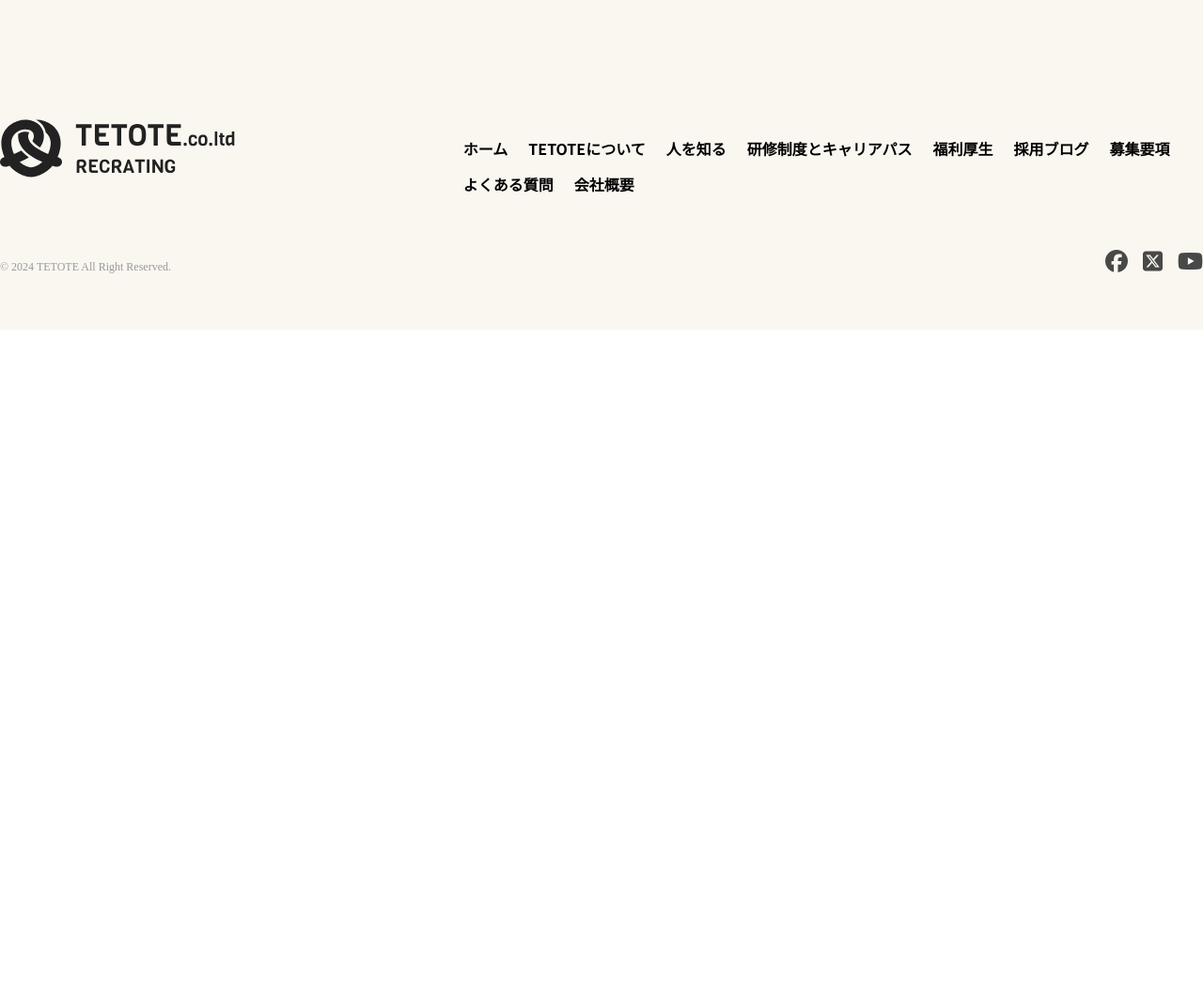
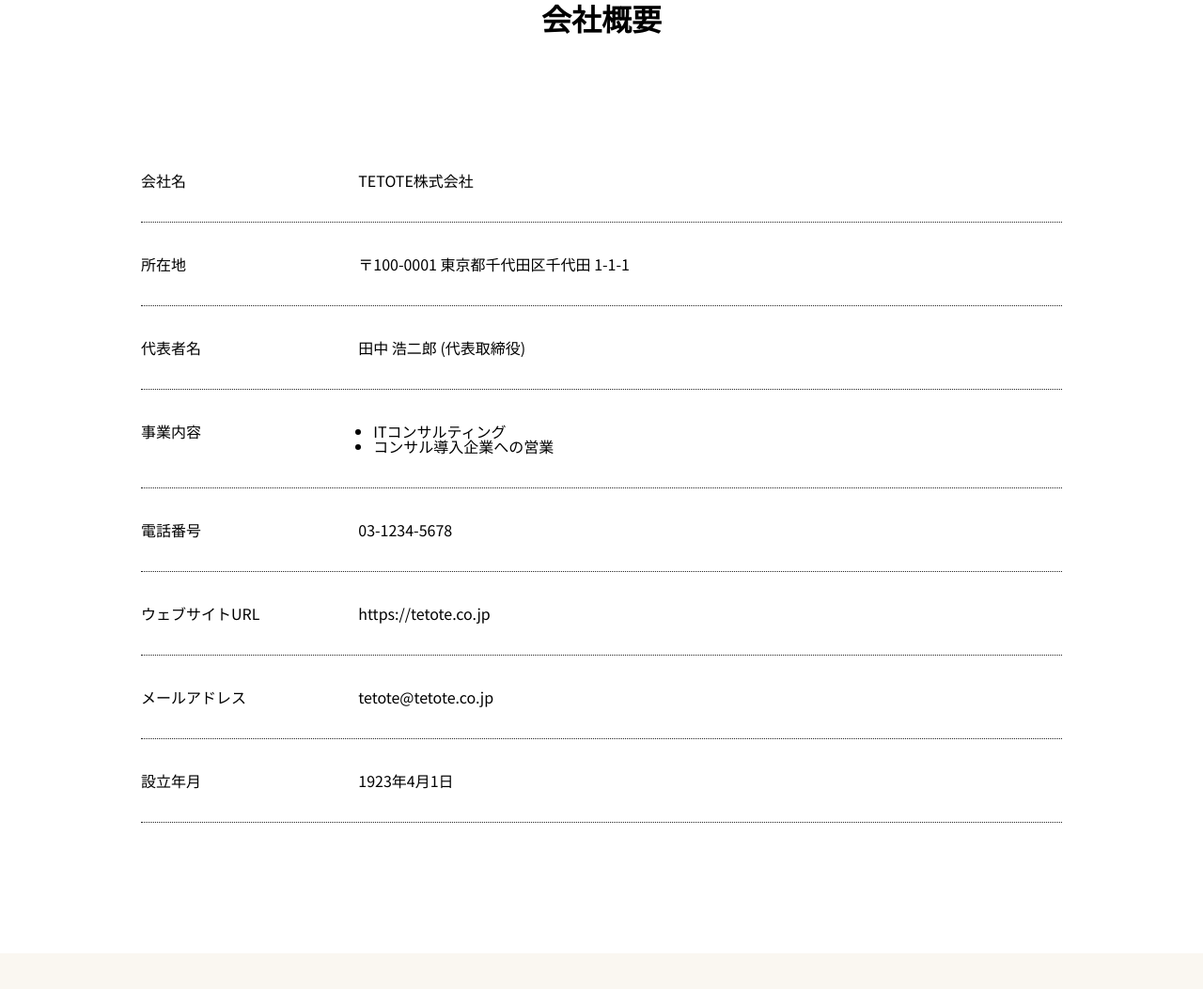
Before and after one commit to takayuki0403/TETOTE, a plain HTML site: page about.html in a window 1280 px wide. Shown: the part 4392-5445 px from the top of the page at 94% size. Before the commit the page ends 4743 px from the top, so only its background shows below. Drawn offline with nearby package versions, Linux system fonts and the light colour scheme; some packages are replaced by stand-ins of ours; a web font is replaced by a local one.

Commit message:
about > companyInfo  --wright

```diff
--- a/about.html
+++ b/about.html
@@ -226,7 +226,56 @@
     </section>
 
     <section class="companyInfo">
+      <div class="companyInfo__wrapper ly-pageContentWrap">
+        <h2 class="companyInfo__title c-pageSectionTitle">
+          会社概要
+        </h2>
 
+        <div class="companyInfo__dataListWrap">
+          <dl class="companyInfo__dataList">
+            <dt class="companyInfo__listTitle">会社名</dt>
+            <dd class="companyInfo__listData">TETOTE株式会社</dd>
+          </dl>
+          <dl class="companyInfo__dataList">
+            <dt class="companyInfo__listTitle">所在地</dt>
+            <dd class="companyInfo__listData">〒100-0001 東京都千代田区千代田 1-1-1</dd>
+          </dl>
+          <dl class="companyInfo__dataList">
+            <dt class="companyInfo__listTitle">代表者名</dt>
+            <dd class="companyInfo__listData">田中 浩二郎 (代表取締役)</dd>
+          </dl>
+          <dl class="companyInfo__dataList">
+            <dt class="companyInfo__listTitle">事業内容</dt>
+            <dd class="companyInfo__listData">
+              <ul>
+                <li>ITコンサルティング</li>
+                <li>コンサル導入企業への営業</li>
+              </ul>
+            </dd>
+          </dl>
+          <dl class="companyInfo__dataList">
+            <dt class="companyInfo__listTitle">電話番号</dt>
+            <dd class="companyInfo__listData">03-1234-5678</dd>
+          </dl>
+          <dl class="companyInfo__dataList">
+            <dt class="companyInfo__listTitle">ウェブサイトURL</dt>
+            <dd class="companyInfo__listData">https://tetote.co.jp</dd>
+          </dl>
+          <dl class="companyInfo__dataList">
+            <dt class="companyInfo__listTitle">メールアドレス</dt>
+            <dd class="companyInfo__listData">tetote@tetote.co.jp</dd>
+          </dl>
+          <dl class="companyInfo__dataList">
+            <dt class="companyInfo__listTitle">設立年月</dt>
+            <dd class="companyInfo__listData">1923年4月1日</dd>
+          </dl>
+
+        </div>
+
+
+
+
+      </div>
     </section>
 
 
--- a/scss/pages/about/_companyInfo.scss
+++ b/scss/pages/about/_companyInfo.scss
@@ -2,3 +2,35 @@
 
 /* companyInfo
 ============================= */
+.companyInfo__wrapper {
+  padding-top: 76.5px;
+  padding-bottom: 69.5px;
+}
+
+.companyInfo__dataListWrap {
+  padding-top: 113px;
+  padding-bottom: 69.5px;
+}
+
+.companyInfo__dataList {
+  display: flex;
+  padding: 36px 0;
+  border-bottom: 1px dotted $black;
+}
+
+.companyInfo__listTitle {
+  width: 23.6%;
+}
+
+.companyInfo__listData {
+  flex: 1;
+}
+
+.companyInfo__listData ul {
+  padding-left: 1em;
+}
+.companyInfo__listData ul li {
+  list-style: disc;
+  padding-left: 1em;
+  text-indent: -1em;
+}
```
Also changed, not shown: css/style.css, splide-4.1.3/src/css/template/default/object/css/index.css, splide-4.1.3/src/css/themes/css/index.css, 3 other files.
